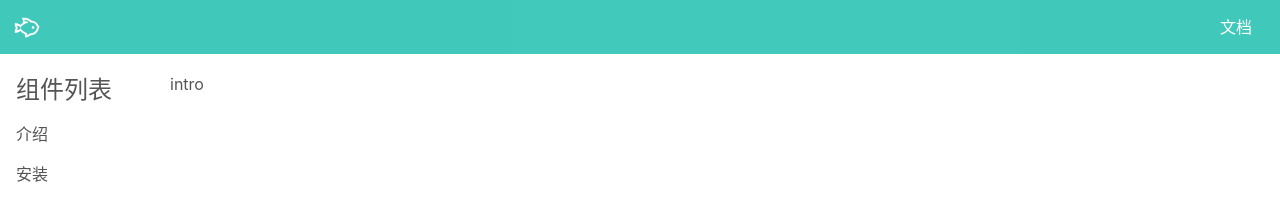
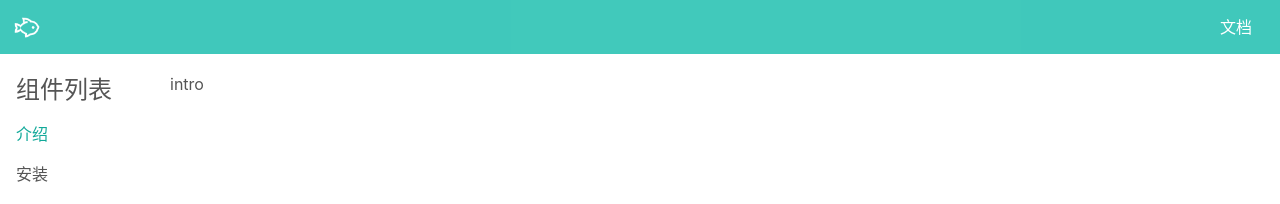
Before and after one commit to lxiaox/yu-ui, a Vue app: page /#/doc/intro in a window 1280 px wide. Shown: the top 204 px of the page. Built offline with nearby package versions, Linux system fonts and the light colour scheme.

Commit message:
高亮当前陆由

```diff
--- a/src/views/Doc.vue
+++ b/src/views/Doc.vue
@@ -74,7 +74,7 @@ aside {
     > li {
       padding: 8px 0;
 
-      &:hover {
+      a.router-link-active {
         color: #11a999;
       }
     }
```
